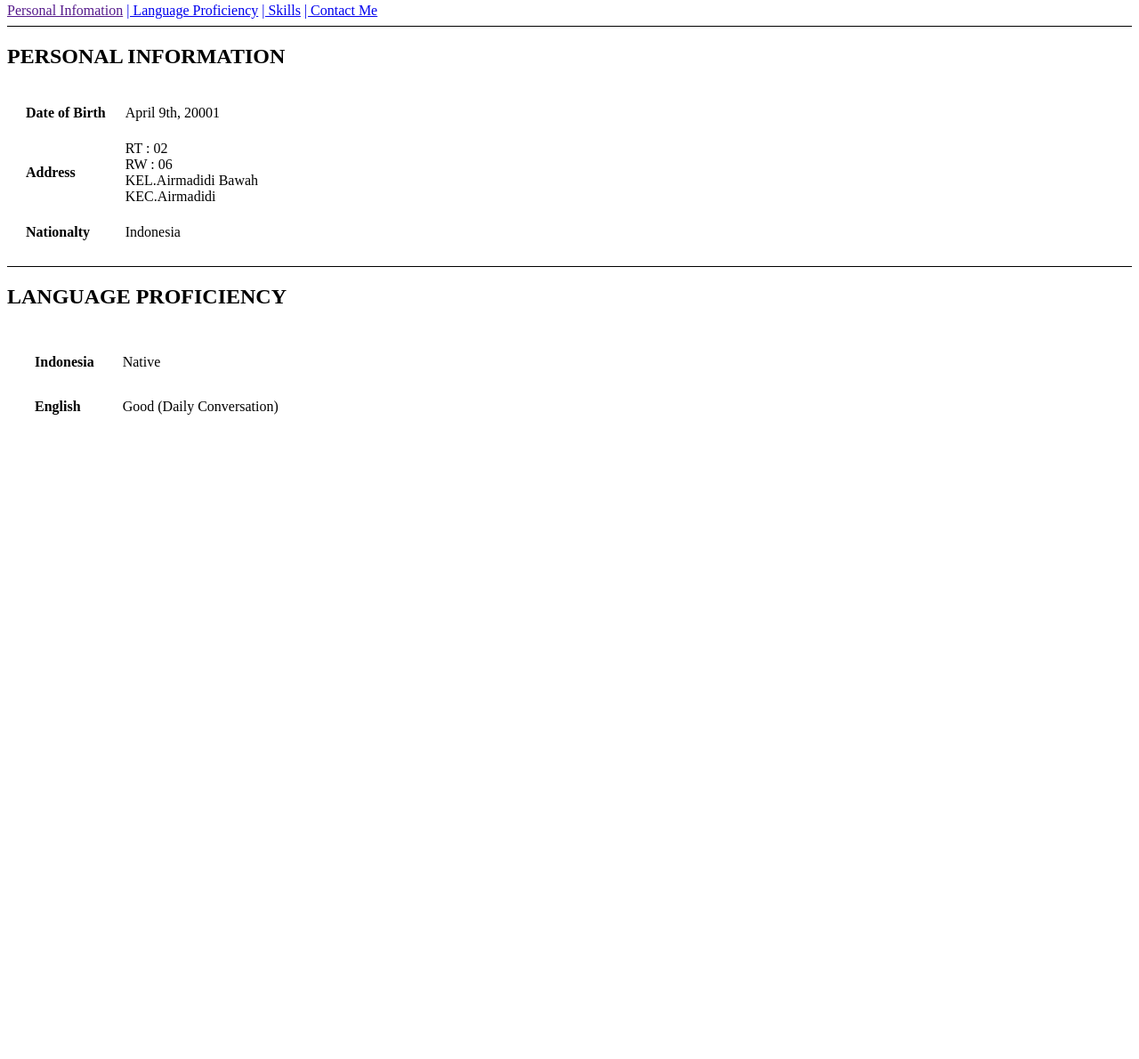
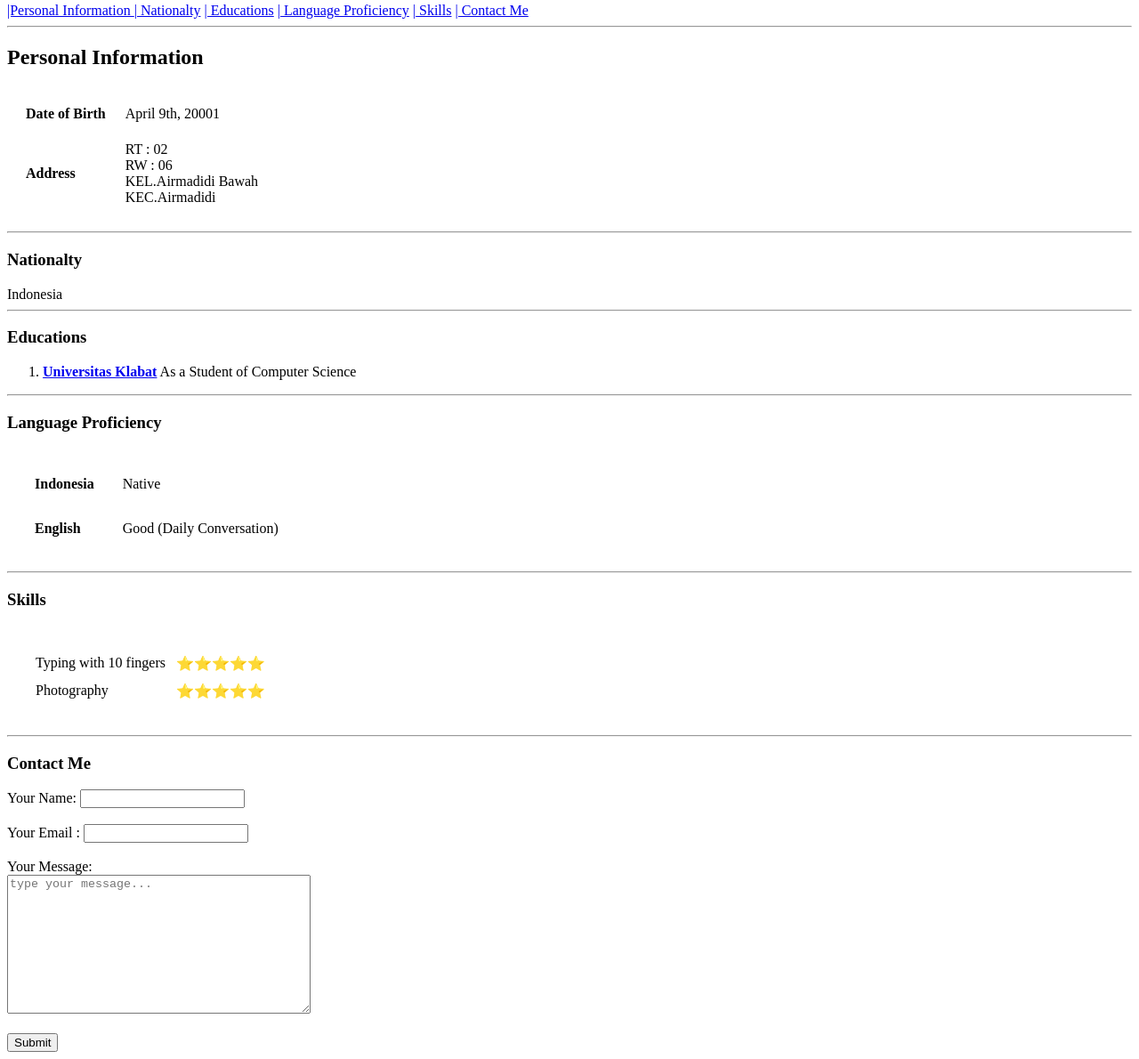
Before and after one commit to VirjinFanesaHusain/Test01_Membuat-CV, a plain HTML site: page index.html in a window 1280 px wide. Shown: the part 526-1716 px from the top of the page at 89% size. Before the commit the page ends 1031 px from the top, so only its background shows below. Drawn offline with Linux system fonts and the light colour scheme.

Commit message:
Membuat CV

```diff
--- a/index.html
+++ b/index.html
@@ -21,22 +21,24 @@
             <timesnewroman>Mobile Phone : 089612312465 </timesnewroman> <br>
             <timesnewroman>Email : S21910116@student.unklab.ac.id</timesnewroman>
             <hr color="black" size="0px">
-
-
-
           </header>
         </tr>
       </td>
+
       <nav>
-        <a href="">Personal Infomation</a>
+        <a href="#Personal Information">|Personal Information </a>
+        <a href="#Nationalty">| Nationalty</a>
+        <a href="#educations">| Educations</a>
         <a href="#Language Proficiency">| Language Proficiency</a>
         <a href="#skills">| Skills</a>
         <a href="#contact-me">| Contact Me</a>
       </nav>
 
-      <hr color="black" size="0px">
-      <h2><timesnewroman>PERSONAL INFORMATION</timesnewroman></h2>
+    <section id="Personal Information">
+      <hr />
+      <div>
         <table cellspacing="20">
+        <h1>Personal Information</h1>
           <tr>
             <td>
               <strong>Date of Birth</strong>
@@ -57,19 +59,42 @@
                   KEC.Airmadidi<br />
                 </td>
               </tr>
+              </table>
 
+              <section id="Nationalty">
+                <hr />
+                <div>
+                  <h1>Nationalty</h1>
                   <tr>
-                  <td>
-                    <strong>Nationalty</strong>
-                  </td>
                     <td>
                       Indonesia
                     </td>
                   </tr>
-              </table>
+              </div>
+    </section>
 
-                <hr color="black" size="0px">
-                <h2><timesnewroman>LANGUAGE PROFICIENCY</timesnewroman></h2>
+
+
+      <section id="educations">
+        <hr />
+        <h1>Educations</h1>
+        <ol>
+          <li>
+            <p>
+              <strong
+                ><a href="http://www.unklab.ac.id/">Universitas Klabat</a></strong
+              >
+              As a Student of Computer Science
+            </p>
+          </li>
+        </ol>
+      </section>
+
+
+
+      <section id="Language Proficiency">
+        <hr />
+        <h1>Language Proficiency</h1>
         <table cellspacing="30">
           <tr>
             <td>
@@ -88,6 +113,58 @@
               Good (Daily Conversation)
             </td>
           </tr>
+      </section>
+      </table>
+
+    </section>
+    <section id="skills">
+      <hr />
+      <h1>Skills</h1>
+      <table cellspacing="20">
+        <tr>
+          <td>
+            <table cellspacing="10">
+              <tr>
+                <td>Typing with 10 fingers</td>
+                <td>⭐️⭐️⭐️⭐️⭐️</td>
+              </tr>
+              <tr>
+                <td>Photography</td>
+                <td>⭐️⭐️⭐️⭐️⭐️</td>
+              </tr>
+            </table>
+          </td>
+        </tr>
+        </table>
+        </section>
+
+        <section id="contact-me">
+          <hr />
+          <h1>Contact Me</h1>
+          <form>
+            <label for="name">Your Name: </label>
+            <input type="text" name="name" id="name" required />
+            <br />
+            <br />
+            <label for="email">Your Email :</label>
+            <input type="email" name="email" id="email" required />
+            <br />
+            <br />
+            <label for="message">Your Message:</label>
+            <br />
+            <textarea
+              name="message"
+              id="message"
+              cols="40"
+              rows="10"
+              placeholder="type your message..."
+            ></textarea>
+            <br /><br />
+            <input type="submit" name="submit" />
+          </form>
+        </section>
+        <footer></footer>
+
 
 
           </body>
```
Lines whose indentation alone changed are shown as unchanged.
